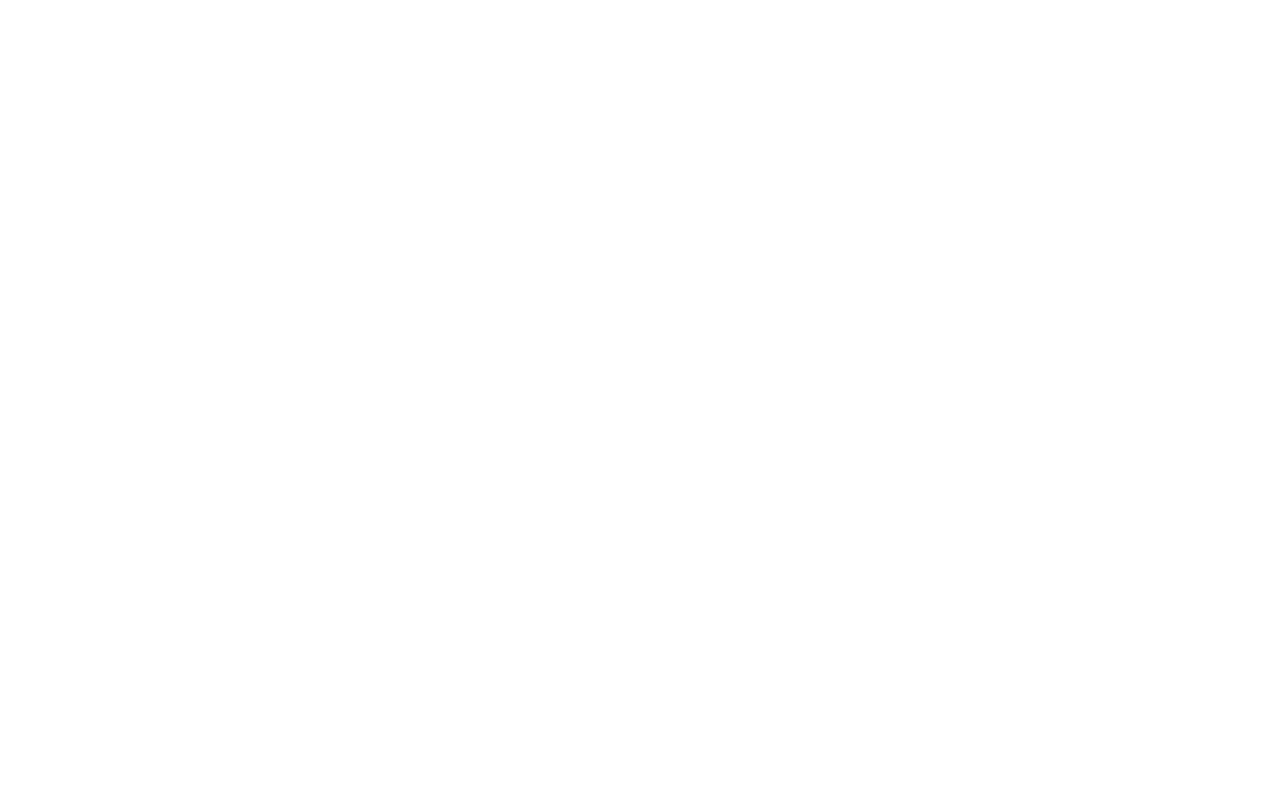
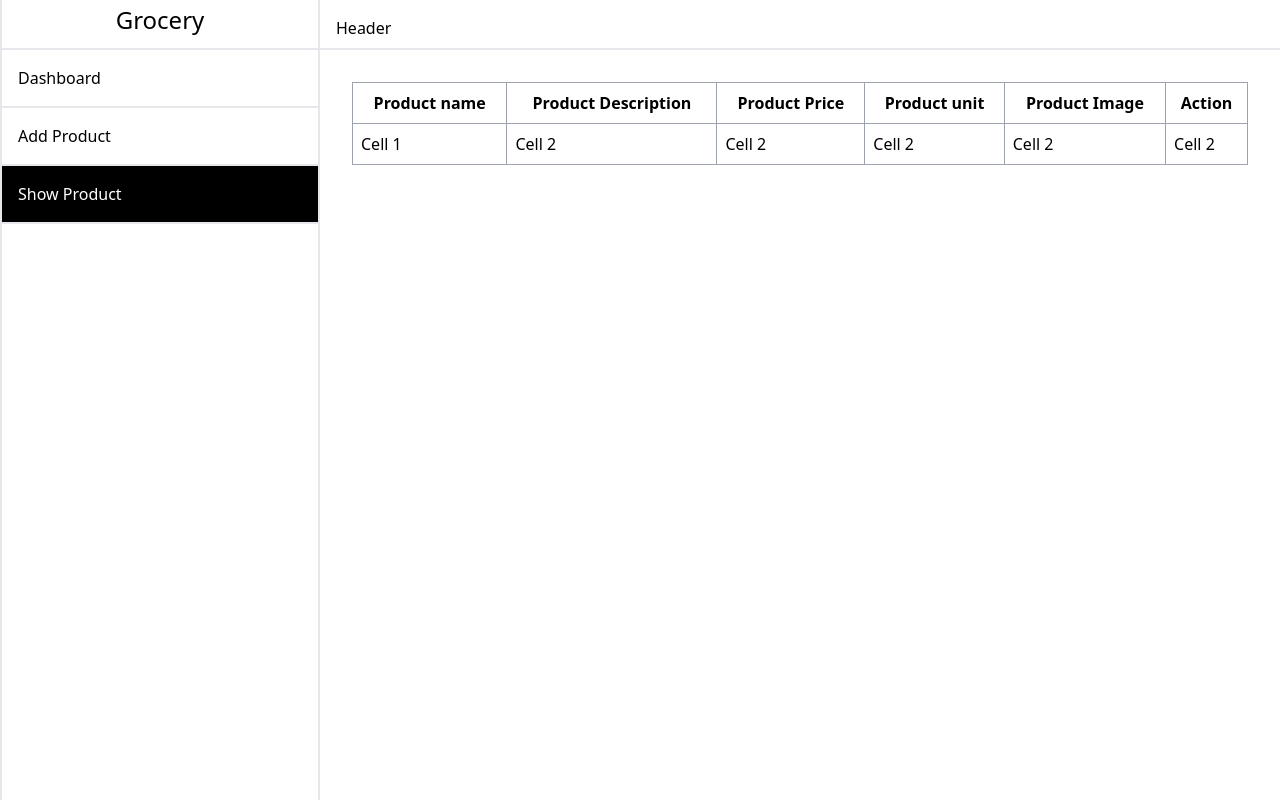
Before and after one commit to salman94760/react, a React (Create React App) app: page /admin/dashboard/show-product in a window 1280 px wide. Before the commit this address had no page. Built offline with nearby package versions, Linux system fonts and the light colour scheme.

Commit message:
add nested route in dashboard section

```diff
--- /dev/null
+++ b/src/layouts/Layout.js
@@ -0,0 +1,45 @@
+import { Link, Outlet,NavLink } from 'react-router-dom';
+
+const AdminLayout = () => {
+	return (
+		<div className="grid grid-cols-4 min-h-screen">
+			<div className="h-auto border-x-2">
+				<h2 className="text-center text-2xl border-b-2 pb-2 h-[50px] flex items-center justify-center">
+					Grocery
+				</h2>
+
+				<ul>
+					<li className="border-b-2">
+						<NavLink to="" end className={
+							({ isActive }) =>`block p-4 font-medium ${isActive? "bg-black text-white": "text-black hover:bg-black hover:text-white"}`
+						} >Dashboard</NavLink>
+					</li>
+
+					<li className="border-b-2">
+						<NavLink to="add-product" end className={
+							({ isActive }) =>`block p-4 font-medium ${isActive? "bg-black text-white": "text-black hover:bg-black hover:text-white"}`
+						} >Add Product</NavLink>
+					</li>
+
+					<li className="border-b-2">
+						<NavLink to="show-product" end className={
+							({ isActive }) =>`block p-4 font-medium ${isActive? "bg-black text-white": "text-black hover:bg-black hover:text-white"}`
+						} >Show Product</NavLink>
+					</li>
+				</ul>
+			</div>
+
+			<div className="col-span-3">
+				<div className="grid grid-cols-4 border-b-2 p-4 h-[50px]">
+					Header
+				</div>
+
+				<div className="grid grid-cols-1 m-4">
+					<Outlet />
+				</div>
+			</div>
+		</div>
+	);
+};
+
+export default AdminLayout;
--- a/src/pages/admin/AddProduct.jsx
+++ b/src/pages/admin/AddProduct.jsx
@@ -1 +1,54 @@
-AddProduct.jsx
+import {Link} from 'react-router-dom';
+const AddProduct = () =>{
+	return (
+	<>
+	<div className="grid grid-cols-2">
+		<div>
+			<form className="border-2 border-grey-500 rounded p-8">
+				<div className="mb-5">
+					<label for="email" className="text-left block mb-2 text-sm font-medium text-gray-900 dark:text-white">Product name</label>
+					<input name="name" type="text" id="fullname" className="bg-gray-50 border border-gray-300 text-gray-900 text-sm rounded focus:ring-blue-500 focus:border-blue-500 block w-full p-2.5 dark:bg-gray-700 dark:border-gray-600 dark:placeholder-gray-400 dark:text-white dark:focus:ring-blue-500 dark:focus:border-blue-500" placeholder="Material name" required />
+              	</div>
+
+              	<div className="mb-5">
+                	<label for="description" className="text-left block mb-2 text-sm font-medium text-gray-900 dark:text-white">Product Description</label>
+                	<input name="description" type="text" id="description" className="bg-gray-50 border border-gray-300 text-gray-900 text-sm rounded focus:ring-blue-500 focus:border-blue-500 block w-full p-2.5 dark:bg-gray-700 dark:border-gray-600 dark:placeholder-gray-400 dark:text-white dark:focus:ring-blue-500 dark:focus:border-blue-500" placeholder="Material description" required />
+              	</div>
+
+              	<div className="grid grid-cols-2">
+                	<div className="mb-5 mr-3">
+                  		<label for="price" className="text-left block mb-2 text-sm font-medium text-gray-900 dark:text-white">Product Price</label>
+                  		<input name="price" type="text" id="price" className="bg-gray-50 border border-gray-300 text-gray-900 text-sm rounded focus:ring-blue-500 focus:border-blue-500 block w-full p-2.5 dark:bg-gray-700 dark:border-gray-600 dark:placeholder-gray-400 dark:text-white dark:focus:ring-blue-500 dark:focus:border-blue-500" placeholder="Material Price" required />
+                	</div>
+
+                	<div className="mb-5">
+                  		<label for="unit" className="text-left block mb-2 text-sm font-medium text-gray-900 dark:text-white">Product unit</label>
+                  		<select id="unit" name="unit" class="bg-gray-50 border border-gray-300 text-gray-900 text-sm rounded w-full p-2.5 dark:bg-gray-700 dark:border-gray-600 dark:placeholder-gray-400 dark:text-white">
+                    		<option>Select unit</option>
+                    		<option value="Kg">Kg</option>
+                    		<option value="Piece">Piece</option>
+                    		<option value="Dozen">Dozen</option>
+                  		</select>
+                	</div>
+              	</div>
+
+              	<div className="mb-5">
+                	<label for="email" className="text-left block mb-2 text-sm font-medium text-gray-900 dark:text-white">Product Image</label>
+                	<input name="image" accept="image/*" type="file" id="image" className="bg-gray-50 border border-gray-300 text-gray-900 text-sm rounded focus:ring-blue-500 focus:border-blue-500 block w-full p-2.5 dark:bg-gray-700 dark:border-gray-600 dark:placeholder-gray-400 dark:text-white dark:focus:ring-blue-500 dark:focus:border-blue-500" placeholder="Full name" />
+              	</div>
+              	<button type="submit" className="text-left text-white bg-black hover:bg-white hover:text-black hover:border hover:border-black py-2 px-4 rounded">Add</button>
+            </form>
+		</div>
+
+		<div>
+			<div className=" border-grey-500 rounded p-8 pt-0">
+            	<label for="email" className="text-left block mb-2 text-sm font-medium text-gray-900 dark:text-white">Preview</label>
+                <img className="w-full border border-gray-300 h-[70vh]"/>
+            </div>
+		</div>
+	</div>
+	</>
+	);
+}
+
+export default AddProduct;
--- a/src/pages/admin/AdminDashboard.jsx
+++ b/src/pages/admin/AdminDashboard.jsx
@@ -1,19 +1,8 @@
+import {Link} from 'react-router-dom';
 const AdminDashboard = () =>{
 	return (
 		<>
     <div className="grid grid-cols-4">
-      <div className="h-auto  border-x-2">
-        <h2 className="text-center text-2xl border-b-2 pb-2 h-[100px] flex items-center justify-center">Grocery</h2>
-        <ul>
-          <li className="border-b-2 p-4">Dashboard</li>
-          <li className="border-b-2 p-4">Add Material</li>
-          <li className="border-b-2 p-4">Show Material</li>
-          <li className="border-b-2 p-4">Log out</li>
-        </ul>
-      </div>
-      <div className="col-span-3">
-        <div className="grid grid-cols-4 border-b-2 p-4  h-[100px]">sdcsdcsdc</div>
-        <div className="grid grid-cols-4 m-4">
       <div className="m-4 w-[200px]">
         <div className="bg-white rounded-xl shadow-md p-6 text-center">
           <p className="text-xs tracking-widest text-gray-400 uppercase">Posts</p>
@@ -50,9 +39,6 @@
         </div>
       </div>
     </div>
-      </div>
-    </div>
-
     </>
 	);
 }
--- a/src/pages/admin/Material.jsx
+++ /dev/null
@@ -1,93 +0,0 @@
-import { useState, useEffect,useContext } from 'react';
-import { useNavigate } from "react-router-dom";
-import { NavLink, Outlet } from "react-router-dom";
-import { TodoContext } from "../../context/Context";
-import '../../assets/product.css';
-const Dashboard = ()=>{
-	const navigate = useNavigate();
-	const {deleteProduct,Products,fetchProduct} = useContext(TodoContext);
-
-	const [products, setProducts] = useState([]);
-  	const [loading, setLoading] = useState(true);
-  	const [error, setError] = useState("");
-
-  	console.log(Products);
-
-
-	useEffect(()=>{
-		document.title = "Material";
-
-		if(!localStorage.getItem('id')){
-    		navigate('/admin-login');
-        }else{
-        	fetchProduct();
-        }
-    },[]);
-
-	// if (loading) return <p>Loading...</p>;
-  	// if (error) return <p className="text-red-500">{error}</p>;
-
-	return (
-	<>
-		<div className="w-full p-8">
-			<h1 className="-mt-10 text-[45px] text-center p-4">Product List</h1>
-			<div class="add-button">
-       			<button>
-       				<NavLink to="/add-material" className="text-[16px] font-normal hover:text-gray-300"><i class="fa fa-plus"></i> Add Product</NavLink>
-
-
-
-
-
-        		</button>
-
-
-
-
-
-
-
-
-
-
-
-
-
-
-    		</div>
-
-    		<div class="table-container">
-        		<table className="border-gray-300 border">
-            		<thead>
-                		<tr>
-                    		<th>ID</th>
-                    		<th>Name</th>
-                    		<th>Description</th>
-                    		<th>Image</th>
-                    		<th>Action</th>
-                		</tr>
-            		</thead>
-            		<tbody>
-            		{Products.product.map((item,index)=>{
-  						return (
-  							<tr key={item.id}>
-                    			<td>{item.id}</td>
-                    			<td>{item.name}</td>
-                    			<td>{item.description}</td>
-                    			<td><img class="product-img" src={`http://127.0.0.1:8000/uploads/`+item.image} onerror="this.src='https://via.placeholder.com/80?text=No+Image'" /></td>
-                    			<td>
-                        			<button onClick={() => navigate(`/edit-material/${item.id}`)} className="btn edit" title="Edit"><i class="fa fa-edit"></i></button>
-                        			<button onClick={() => deleteProduct(item.id)} className="btn delete" title="Delete"><i class="fa fa-trash"></i></button>
-                    			</td>
-                			</tr>
-                		);
-  					})}
-            	</tbody>
-        	</table>
-    	</div>
-	</div>
-	</>
-	);
-}
-
-export default Dashboard;
--- /dev/null
+++ b/src/pages/admin/ShowProduct.jsx
@@ -0,0 +1,33 @@
+import {Link} from 'react-router-dom';
+const ShowProduct = () =>{
+	return (
+	<>
+	<div className="grid grid-cols-1">
+		<table class="border-collapse border border-gray-400 m-4">
+			<thead>
+				<tr>
+					<th class="border border-gray-400 p-2">Product name</th>
+					<th class="border border-gray-400 p-2">Product Description</th>
+					<th class="border border-gray-400 p-2">Product Price</th>
+					<th class="border border-gray-400 p-2">Product unit</th>
+					<th class="border border-gray-400 p-2">Product Image</th>
+					<th class="border border-gray-400 p-2">Action</th>
+				</tr>
+			</thead>
+			<tbody>
+				<tr>
+					<td class="border border-gray-400 p-2">Cell 1</td>
+					<td class="border border-gray-400 p-2">Cell 2</td>
+					<td class="border border-gray-400 p-2">Cell 2</td>
+					<td class="border border-gray-400 p-2">Cell 2</td>
+					<td class="border border-gray-400 p-2">Cell 2</td>
+					<td class="border border-gray-400 p-2">Cell 2</td>
+				</tr>
+			</tbody>
+		</table>
+	</div>
+	</>
+	);
+}
+
+export default ShowProduct;
--- a/src/routes/AdminRoute.jsx
+++ b/src/routes/AdminRoute.jsx
@@ -3,17 +3,26 @@
 
 import AdminLogin from '../pages/admin/AdminLogin';
 import AdminRegister from '../pages/admin/AdminRegister';
+
+import AdminLayout from '../layouts/Layout';
+
 import AdminDashboard from '../pages/admin/AdminDashboard';
+import AddProduct from '../pages/admin/AddProduct';
+import ShowProduct from '../pages/admin/ShowProduct';
 
-const AdminRouter = ()=>{
+const AdminRouter = () => {
 	return (
-		<>
-        <Routes>
-            <Route path="admin/login" element={<AdminLogin />} />
-            <Route path="admin/register" element={<AdminRegister />} />
-            <Route path="admin/dashboard" element={<AdminDashboard />} />
-        </Routes>
-		</>
+		<Routes>
+			<Route path="admin/login" element={<AdminLogin />} />
+			<Route path="admin/register" element={<AdminRegister />} />
+
+			<Route path="admin/dashboard" element={<AdminLayout />}>
+				<Route index element={<AdminDashboard />} />
+				<Route path="add-product" element={<AddProduct />} />
+				<Route path="show-product" element={<ShowProduct />} />
+			</Route>
+		</Routes>
 	);
 }
+
 export default AdminRouter;
```
Lines whose indentation alone changed are shown as unchanged.
